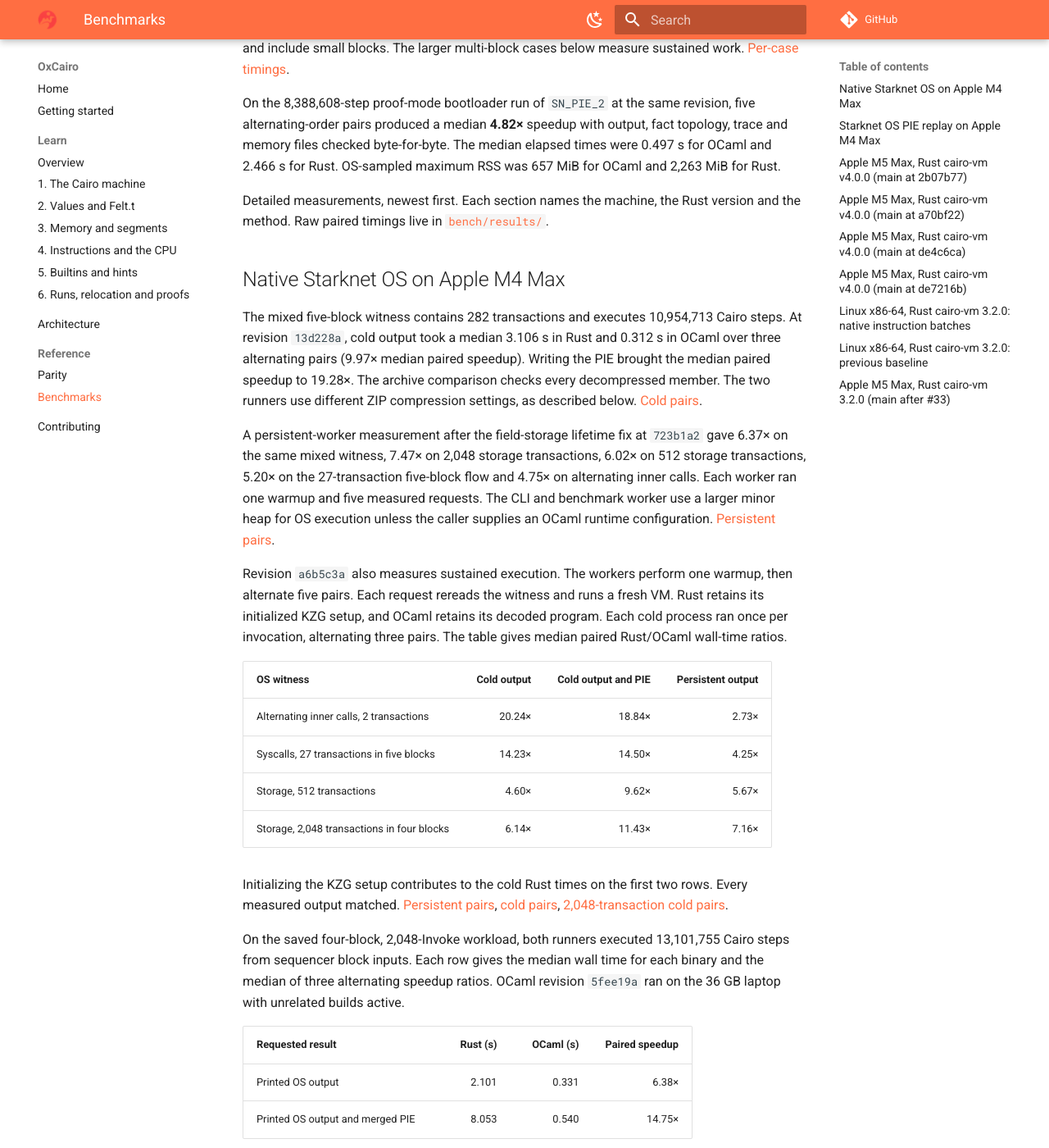
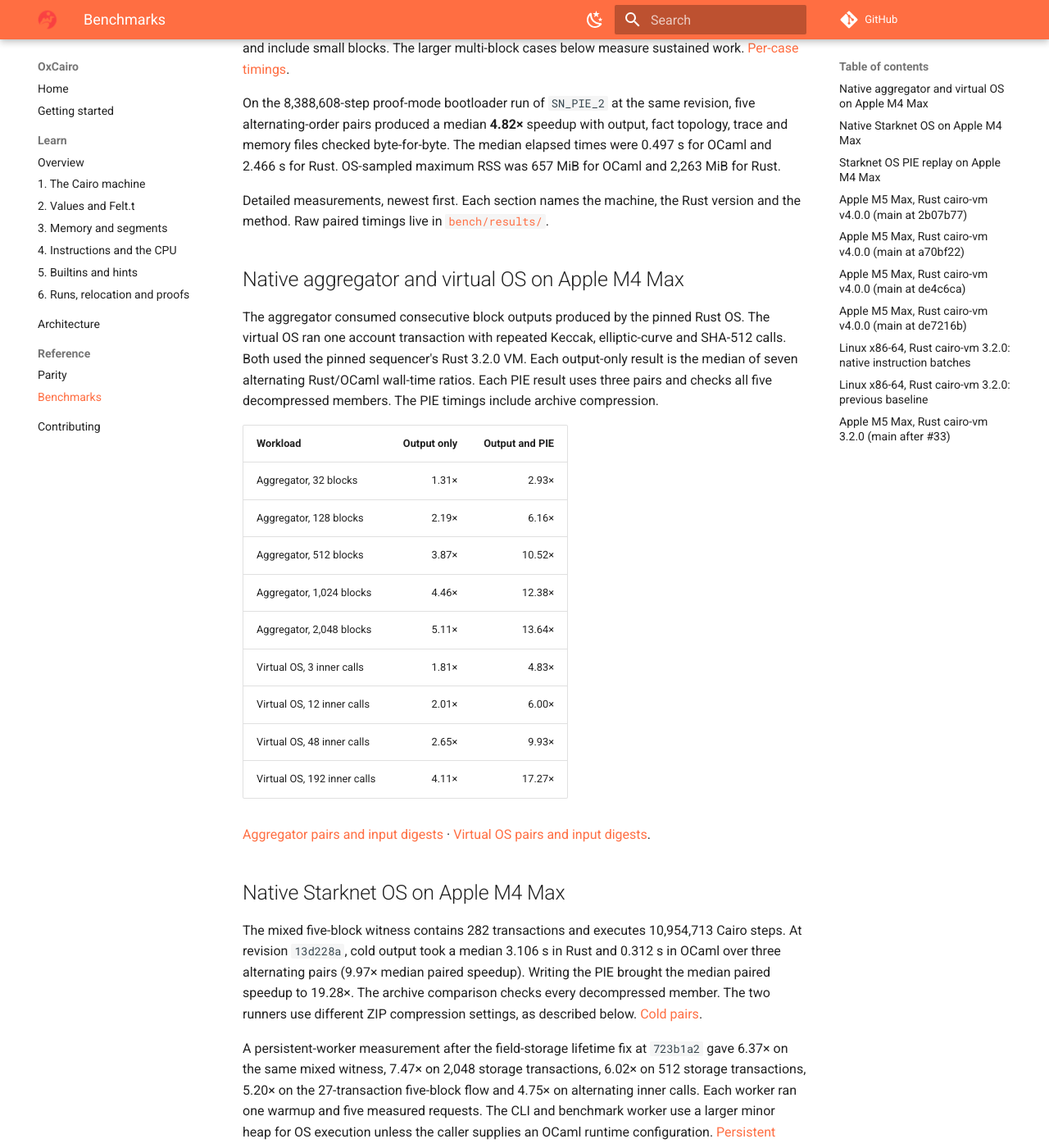
Before and after one commit to teddyjfpender/cairo-vm-ocaml, an MkDocs documentation site: the page built from docs/benchmarks.md, in a window 1280 px wide and 1400 px high, scrolled down 575 px. Shown: the whole window at 82% size. Built offline with MkDocs 1.6.1 and Material for MkDocs 9.7.7, drawn with Linux system fonts in a browser that asks for light colours; comment, search, counter and statistics services are not loaded.

Commit message:
Qualify native aggregation through 2048 blocks and virtual OS through 192 calls

```diff
--- a/docs/benchmarks.md
+++ b/docs/benchmarks.md
@@ -10,6 +10,24 @@ On the 8,388,608-step proof-mode bootloader run of `SN_PIE_2` at the same revisi
 
 Detailed measurements, newest first. Each section names the machine, the Rust version
 and the method. Raw paired timings live in [`bench/results/`](https://github.com/teddyjfpender/cairo-vm-ocaml/blob/main/bench/results/).
+
+## Native aggregator and virtual OS on Apple M4 Max
+
+The aggregator consumed consecutive block outputs produced by the pinned Rust OS. The virtual OS ran one account transaction with repeated Keccak, elliptic-curve and SHA-512 calls. Both used the pinned sequencer's Rust 3.2.0 VM. Each output-only result is the median of seven alternating Rust/OCaml wall-time ratios. Each PIE result uses three pairs and checks all five decompressed members. The PIE timings include archive compression.
+
+| Workload | Output only | Output and PIE |
+| --- | ---: | ---: |
+| Aggregator, 32 blocks | 1.31× | 2.93× |
+| Aggregator, 128 blocks | 2.19× | 6.16× |
+| Aggregator, 512 blocks | 3.87× | 10.52× |
+| Aggregator, 1,024 blocks | 4.46× | 12.38× |
+| Aggregator, 2,048 blocks | 5.11× | 13.64× |
+| Virtual OS, 3 inner calls | 1.81× | 4.83× |
+| Virtual OS, 12 inner calls | 2.01× | 6.00× |
+| Virtual OS, 48 inner calls | 2.65× | 9.93× |
+| Virtual OS, 192 inner calls | 4.11× | 17.27× |
+
+[Aggregator pairs and input digests](../bench/results/aggregator-scale-m4-max.csv) · [Virtual OS pairs and input digests](../bench/results/virtual-os-scale-m4-max.csv).
 
 ## Native Starknet OS on Apple M4 Max
 
```
Also changed, not shown: 5 other files.
